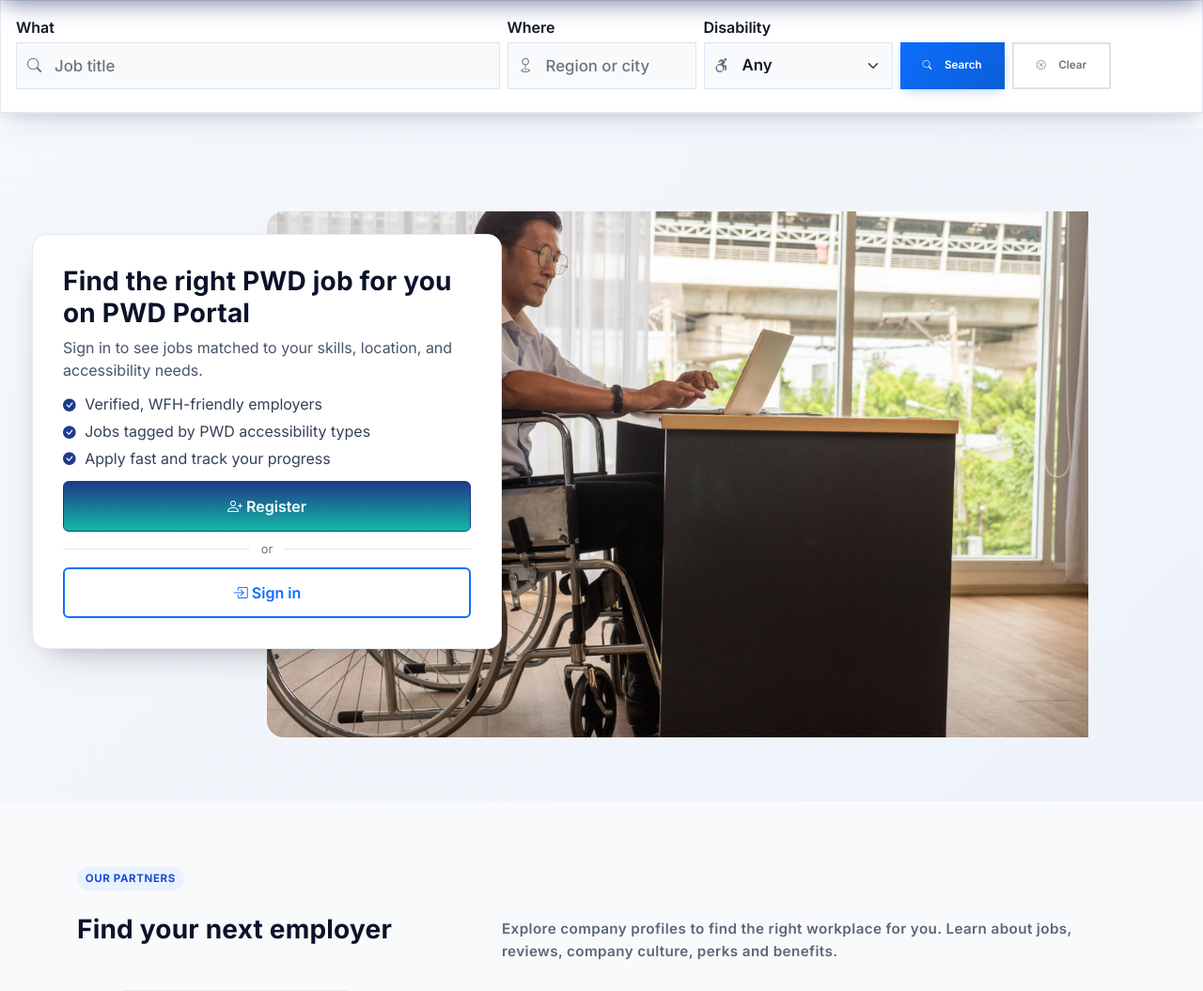
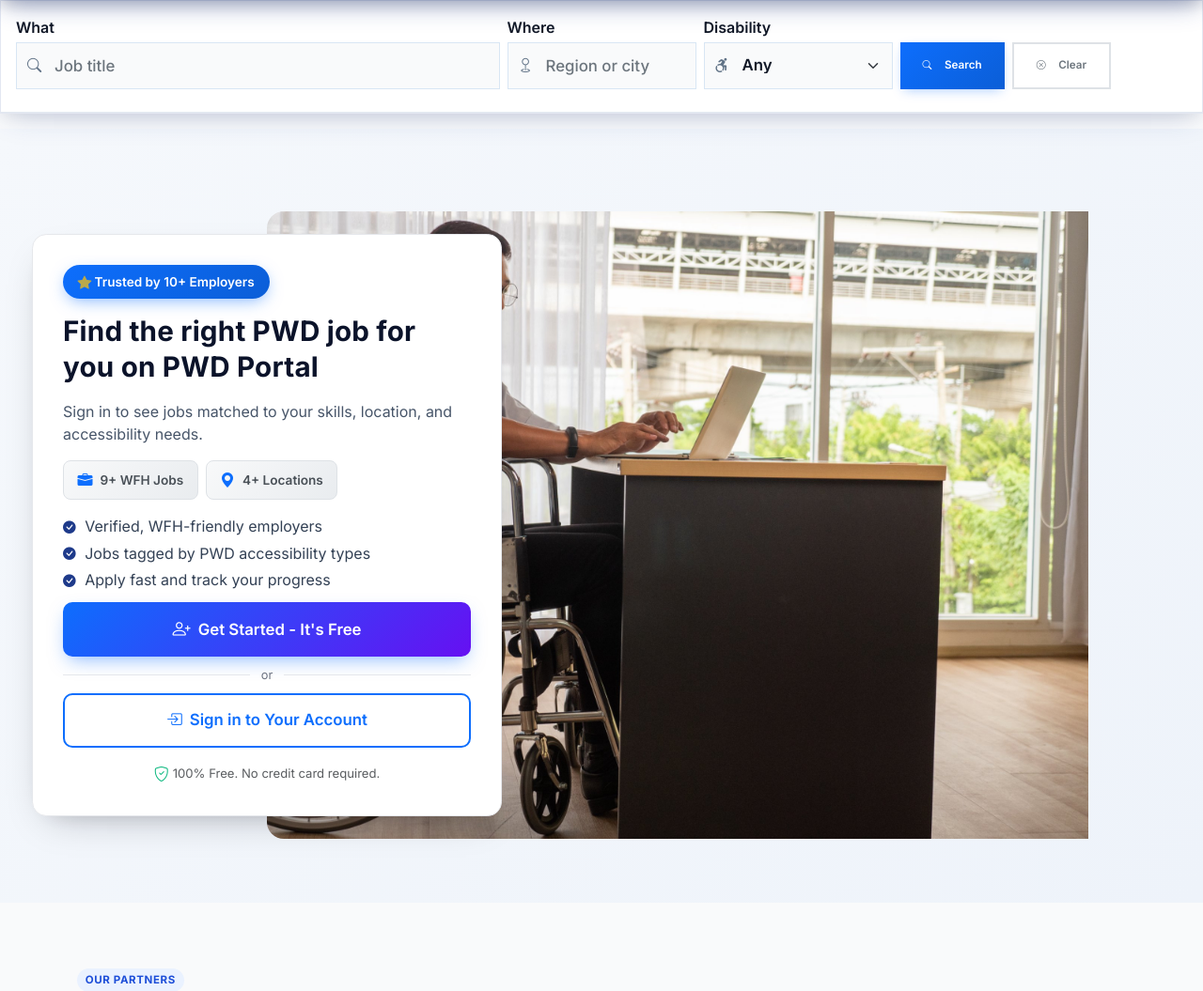
Before and after one commit to Dayether/pwdjs, a PHP site: page /index.php in a window 1280 px wide. Shown: the part 77-1132 px from the top of the page at 94% size. Run offline with PHP 8.4, Linux system fonts and the light colour scheme; data comes from the database, SQL or seed files in the repository.

Commit message:
hero section enhanced

```diff
--- a/index.php
+++ b/index.php
@@ -1159,12 +1159,83 @@ function fmt_salary($cur, $min, $max, $period)
             box-shadow: 0 18px 40px -24px rgba(2, 6, 23, .22), 0 12px 26px -18px rgba(2, 6, 23, .14);
         }
 
+        /* Hero Badge */
+        .hero-badge {
+            display: inline-flex;
+            align-items: center;
+            padding: 0.5rem 1rem;
+            background: linear-gradient(135deg, #0d6efd 0%, #0b5ed7 100%);
+            color: #ffffff;
+            border-radius: 50px;
+            font-size: 0.85rem;
+            font-weight: 600;
+            box-shadow: 0 4px 12px -4px rgba(13, 110, 253, 0.4);
+            animation: badge-pulse 2s ease-in-out infinite;
+        }
+
+        .hero-badge i {
+            color: #ffc107;
+            animation: star-twinkle 1.5s ease-in-out infinite;
+        }
+
+        @keyframes badge-pulse {
+
+            0%,
+            100% {
+                box-shadow: 0 4px 12px -4px rgba(13, 110, 253, 0.4);
+            }
+
+            50% {
+                box-shadow: 0 6px 20px -4px rgba(13, 110, 253, 0.6);
+            }
+        }
+
+        @keyframes star-twinkle {
+
+            0%,
+            100% {
+                opacity: 1;
+                transform: scale(1);
+            }
+
+            50% {
+                opacity: 0.7;
+                transform: scale(1.1);
+            }
+        }
+
+        /* Stats Badges */
+        .stat-badge {
+            display: inline-flex;
+            align-items: center;
+            gap: 0.5rem;
+            padding: 0.5rem 0.9rem;
+            background: linear-gradient(135deg, #f8f9fa 0%, #e9ecef 100%);
+            border: 1px solid #dee2e6;
+            border-radius: 8px;
+            font-size: 0.85rem;
+            font-weight: 600;
+            color: #495057;
+            transition: all 0.2s ease;
+        }
+
+        .stat-badge:hover {
+            background: linear-gradient(135deg, #e9ecef 0%, #dee2e6 100%);
+            transform: translateY(-2px);
+            box-shadow: 0 4px 12px -4px rgba(0, 0, 0, 0.15);
+        }
+
+        .stat-badge i {
+            color: #0d6efd;
+            font-size: 1rem;
+        }
+
         .promo-auth-hero .promo-title {
             font-weight: 800;
             letter-spacing: .2px;
             color: #0b132a;
             font-size: 1.45rem;
-            line-height: 1.22;
+            line-height: 1.28;
         }
 
         @media (min-width: 768px) {
@@ -1175,7 +1246,7 @@ function fmt_salary($cur, $min, $max, $period)
 
         @media (min-width: 992px) {
             .promo-auth-hero .promo-title {
-                font-size: 1.75rem;
+                font-size: 1.85rem;
             }
         }
 
@@ -1218,45 +1289,73 @@ function fmt_salary($cur, $min, $max, $period)
             font-size: .85rem;
         }
 
-        .promo-auth-hero .btn {
-            height: 48px;
+        .promo-auth-hero .btn-hero {
+            height: 52px;
             display: inline-flex;
             align-items: center;
             justify-content: center;
+            font-size: 1rem;
+            border-radius: 10px;
+            transition: all 0.2s ease;
+            position: relative;
+            overflow: hidden;
         }
 
         @media (min-width: 768px) {
-            .promo-auth-hero .btn {
-                height: 52px;
+            .promo-auth-hero .btn-hero {
+                height: 56px;
+                font-size: 1.05rem;
             }
         }
 
         @media (min-width: 992px) {
-            .promo-auth-hero .btn {
-                height: 54px;
-            }
-        }
-
-        .promo-auth-hero .btn:focus {
-            box-shadow: 0 0 0 .2rem rgba(var(--accent-yellow-rgb), .35);
-        }
-
-        .promo-auth-hero .btn.btn-primary {
-            background: linear-gradient(180deg, var(--primary-blue), var(--primary-purple));
-            border-color: var(--primary-blue);
-        }
-
-        .promo-auth-hero .btn.btn-primary:hover {
-            filter: brightness(1.03);
-        }
-
-        .promo-auth-hero .btn.btn-outline-primary {
+            .promo-auth-hero .btn-hero {
+                height: 58px;
+            }
+        }
+
+        .promo-auth-hero .btn-hero:focus {
+            box-shadow: 0 0 0 .25rem rgba(173, 216, 255, 0.5);
+        }
+
+        .promo-auth-hero .btn-hero.btn-primary {
+            background: linear-gradient(135deg, #0d6efd 0%, #6610f2 100%);
+            border: none;
+            box-shadow: 0 8px 20px -6px rgba(13, 110, 253, 0.5);
+        }
+
+        .promo-auth-hero .btn-hero.btn-primary:hover {
+            background: linear-gradient(135deg, #0b5ed7 0%, #5a0dd6 100%);
+            transform: translateY(-2px);
+            box-shadow: 0 12px 28px -8px rgba(13, 110, 253, 0.6);
+        }
+
+        .promo-auth-hero .btn-hero.btn-primary i {
+            font-size: 1.2rem;
+        }
+
+        .promo-auth-hero .btn-hero.btn-outline-primary {
             background: #fff;
-            border-width: 2px;
-        }
-
-        .promo-auth-hero .btn.btn-outline-primary:hover {
+            border: 2px solid #0d6efd;
+            color: #0d6efd;
+        }
+
+        .promo-auth-hero .btn-hero.btn-outline-primary:hover {
             background: #eff6ff;
+            border-color: #0b5ed7;
+            color: #0b5ed7;
+            transform: translateY(-2px);
+            box-shadow: 0 8px 20px -6px rgba(13, 110, 253, 0.3);
+        }
+
+        /* Trust indicator styling */
+        .promo-auth-hero .text-muted {
+            font-size: 0.82rem;
+        }
+
+        .promo-auth-hero .text-muted i {
+            color: #10b981;
+            font-size: 1rem;
         }
 
         .promo-auth-hero .promo-divider {
@@ -1428,17 +1527,53 @@ function fmt_salary($cur, $min, $max, $period)
                             <div class="promo-card-wrap">
                                 <div class="promo-card card" data-reveal>
                                     <div class="card-body p-3 p-md-4">
-                                        <h2 class="h4 promo-title mb-2">Find the right PWD job for you on PWD Portal</h2>
-                                        <p class="promo-sub small">Sign in to see jobs matched to your skills, location, and accessibility needs.</p>
+                                        <!-- Badge/Label -->
+                                        <div class="mb-3">
+                                            <span class="hero-badge">
+                                                <i class="bi bi-star-fill me-1"></i>
+                                                Trusted by <?php echo number_format($totalEmployers); ?>+ Employers
+                                            </span>
+                                        </div>
+
+                                        <h2 class="h4 promo-title mb-3">Find the right PWD job for you on PWD Portal</h2>
+                                        <p class="promo-sub mb-3">Sign in to see jobs matched to your skills, location, and accessibility needs.</p>
+
+                                        <!-- Stats Badges -->
+                                        <div class="d-flex flex-wrap gap-2 mb-3">
+                                            <div class="stat-badge">
+                                                <i class="bi bi-briefcase-fill"></i>
+                                                <span><?php echo number_format($totalWFHJobs); ?>+ WFH Jobs</span>
+                                            </div>
+                                            <div class="stat-badge">
+                                                <i class="bi bi-geo-alt-fill"></i>
+                                                <span><?php echo number_format($totalLocations); ?>+ Locations</span>
+                                            </div>
+                                        </div>
+
                                         <ul class="promo-points">
                                             <li><i class="bi bi-check-circle-fill" aria-hidden="true"></i><span>Verified, WFH-friendly employers</span></li>
                                             <li><i class="bi bi-check-circle-fill" aria-hidden="true"></i><span>Jobs tagged by PWD accessibility types</span></li>
                                             <li><i class="bi bi-check-circle-fill" aria-hidden="true"></i><span>Apply fast and track your progress</span></li>
                                         </ul>
+
                                         <div class="d-grid gap-2">
-                                            <a href="register.php" class="btn btn-primary fw-semibold"><i class="bi bi-person-plus me-1" aria-hidden="true"></i> Register</a>
+                                            <a href="register.php" class="btn btn-primary btn-hero fw-semibold">
+                                                <i class="bi bi-person-plus me-2" aria-hidden="true"></i>
+                                                <span>Get Started - It's Free</span>
+                                            </a>
                                             <div class="promo-divider"><span>or</span></div>
-                                            <a href="login.php" class="btn btn-outline-primary fw-semibold"><i class="bi bi-box-arrow-in-right me-1" aria-hidden="true"></i> Sign in</a>
+                                            <a href="login.php" class="btn btn-outline-primary btn-hero fw-semibold">
+                                                <i class="bi bi-box-arrow-in-right me-2" aria-hidden="true"></i>
+                                                <span>Sign in to Your Account</span>
+                                            </a>
+                                        </div>
+
+                                        <!-- Trust indicator -->
+                                        <div class="text-center mt-3">
+                                            <small class="text-muted d-flex align-items-center justify-content-center gap-1">
+                                                <i class="bi bi-shield-check"></i>
+                                                <span>100% Free. No credit card required.</span>
+                                            </small>
                                         </div>
                                     </div>
                                 </div>
```
